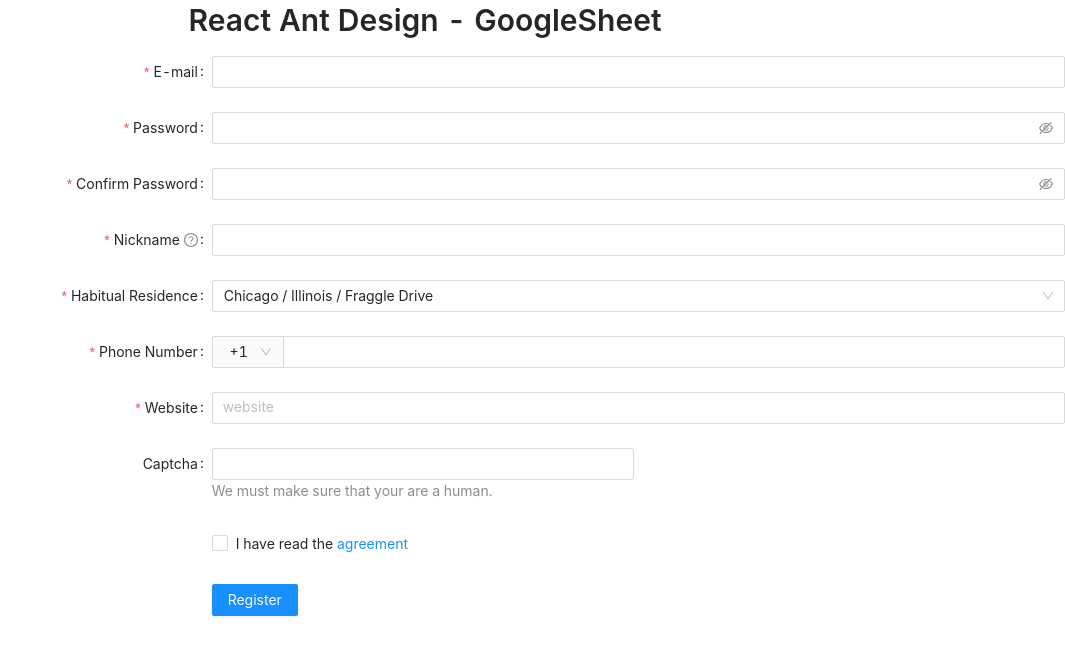
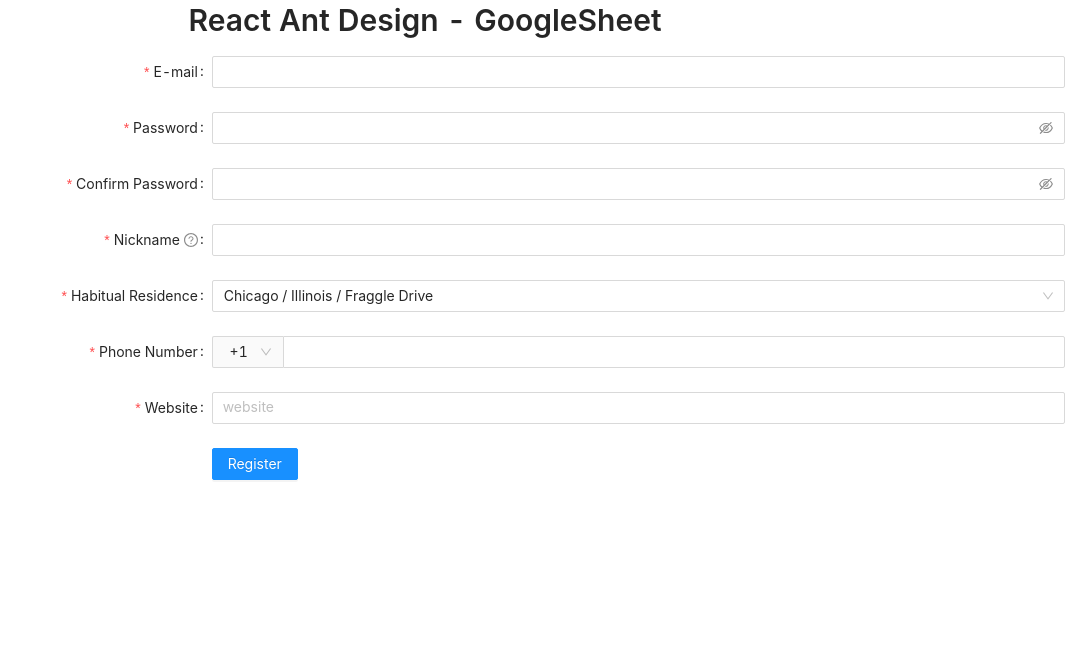
Before and after one commit to kevinadhiguna/react-antd-googlesheet, a React (Create React App) app: page / in a window 1280 px wide. Shown: the top 654 px of the page, without its empty margins (215-1280 px from the left). Built offline with nearby package versions, Linux system fonts and the light colour scheme.

Commit message:
refactor: remove captcha

```diff
--- a/src/App.tsx
+++ b/src/App.tsx
@@ -237,45 +237,6 @@
           </AutoComplete>
         </Form.Item>
 
-        <Form.Item
-          label="Captcha"
-          extra="We must make sure that your are a human."
-        >
-          <Row gutter={8}>
-            <Col span={12}>
-              <Form.Item
-                name="captcha"
-                noStyle
-                rules={[
-                  {
-                    required: true,
-                    message: "Please input the captcha you got!",
-                  },
-                ]}
-              >
-                <Input />
-              </Form.Item>
-            </Col>
-          </Row>
-        </Form.Item>
-
-        <Form.Item
-          name="agreement"
-          valuePropName="checked"
-          rules={[
-            {
-              validator: (_, value) =>
-                value
-                  ? Promise.resolve()
-                  : Promise.reject(new Error("Should accept agreement")),
-            },
-          ]}
-          {...tailFormItemLayout}
-        >
-          <Checkbox>
-            I have read the <a href="">agreement</a>
-          </Checkbox>
-        </Form.Item>
         <Form.Item {...tailFormItemLayout}>
           <Button type="primary" htmlType="submit">
             Register
```
